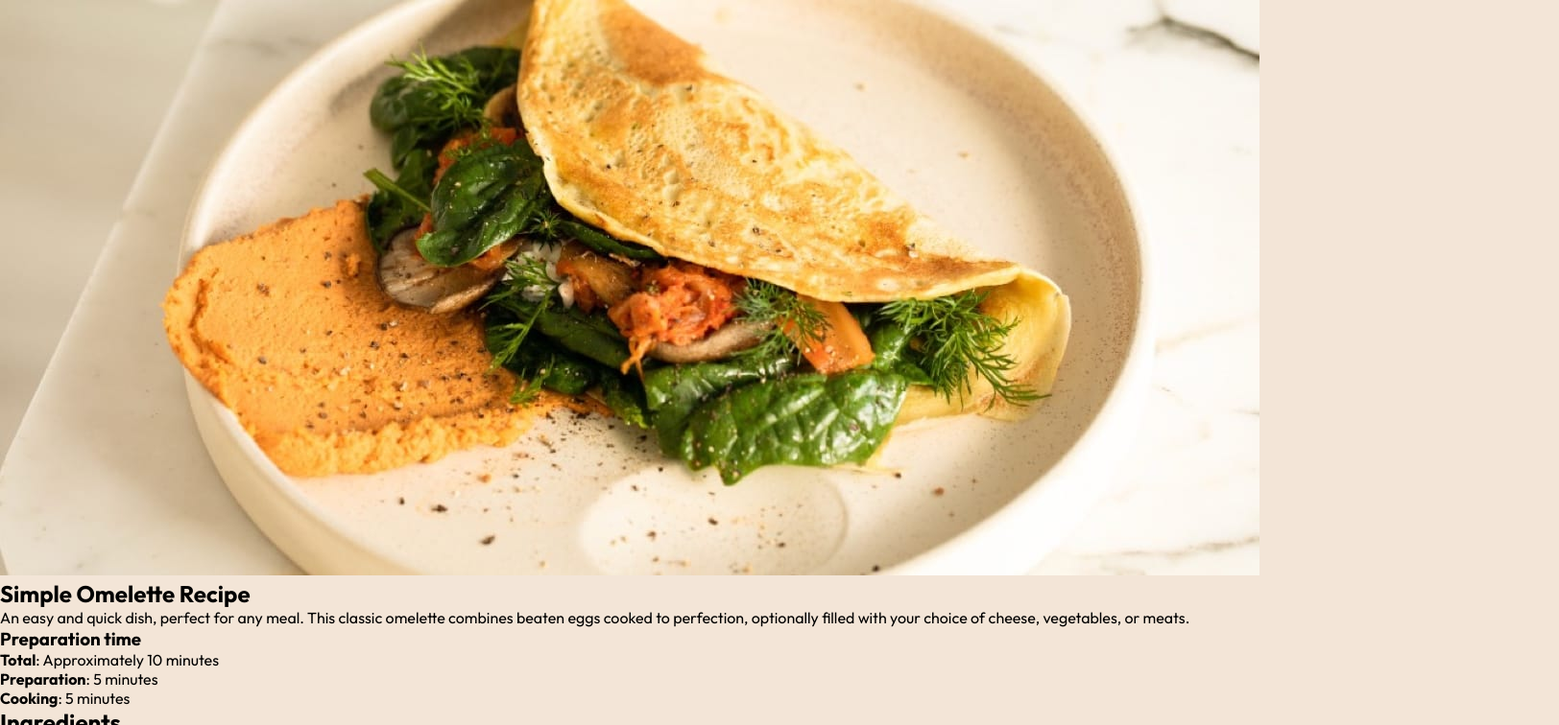
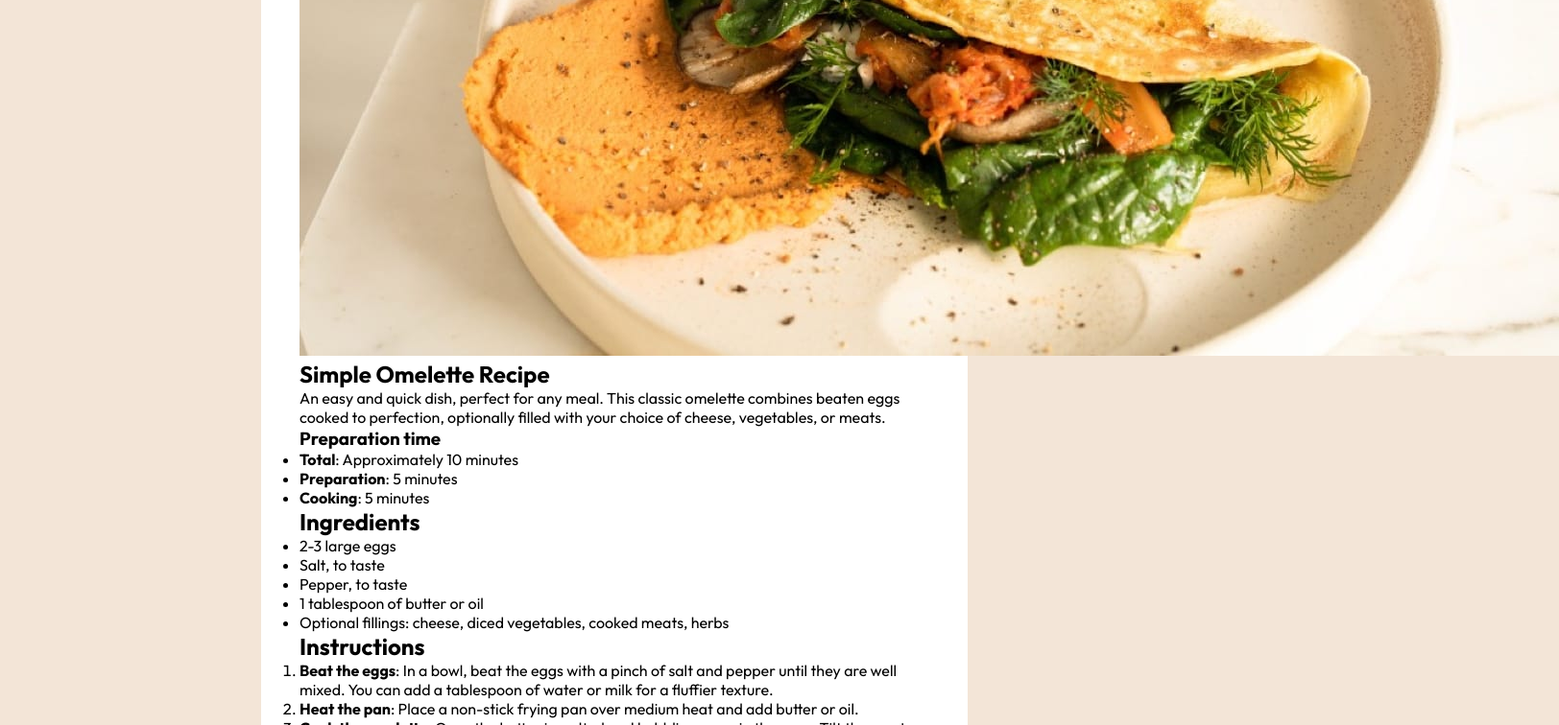
Before and after one commit to mariokreitz/recipe-page-main, an Angular app: page / in a window 1280 px wide. Shown: the top 756 px of the page at 96% size, 1624 px wide, since content can reach past the window. Built offline with nearby package versions, Linux system fonts and the light colour scheme.

Commit message:
Updated wrapper class

```diff
--- a/src/styles.scss
+++ b/src/styles.scss
@@ -35,4 +35,16 @@
 
 body {
   background-color: var(--EggShell);
+  height: 100vh;
 }
+
+.wrapper {
+  position: absolute;
+  top: 50%;
+  left: 50%;
+  transform: translate(-50%, -50%);
+  max-width: 736px;
+  background-color: var(--White);
+  border-radius: 24px;
+  padding: 40px;
+}
```
